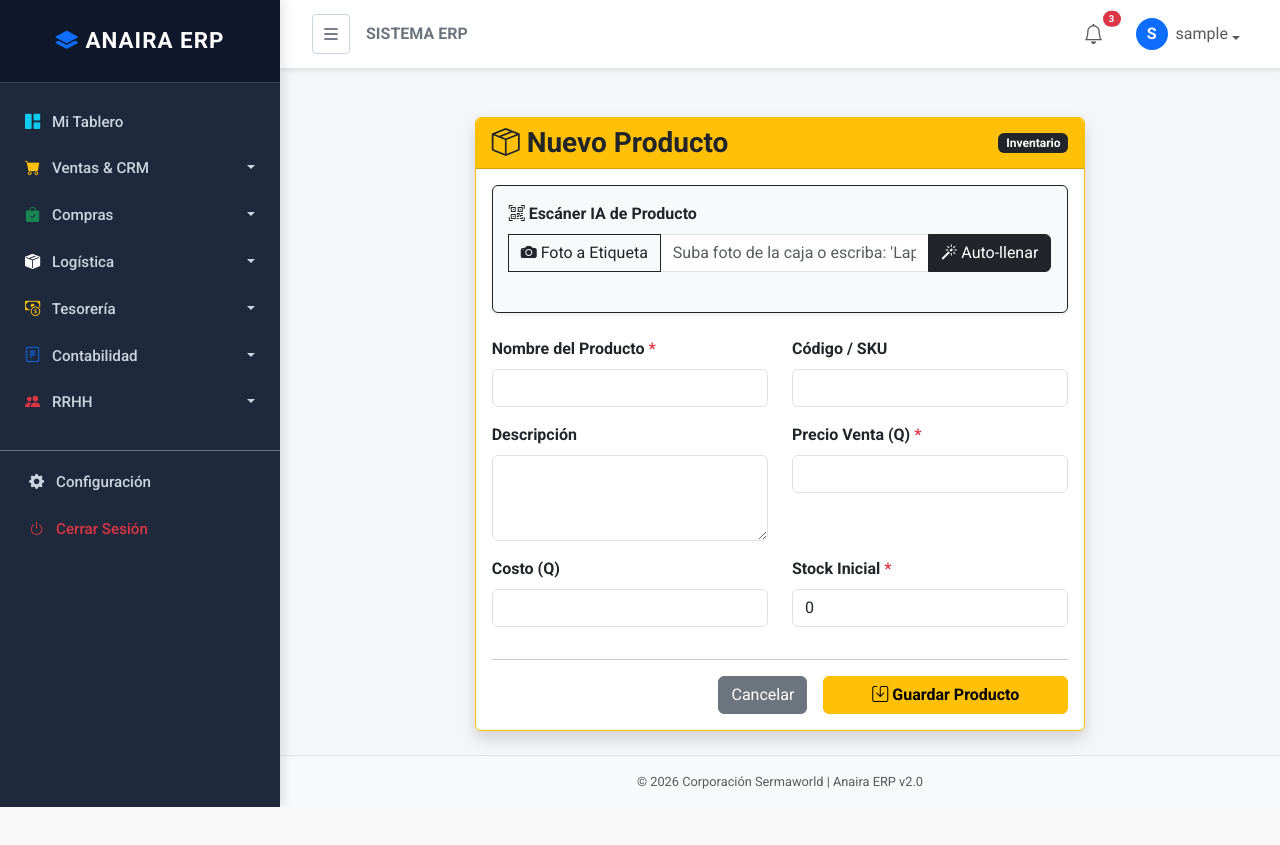
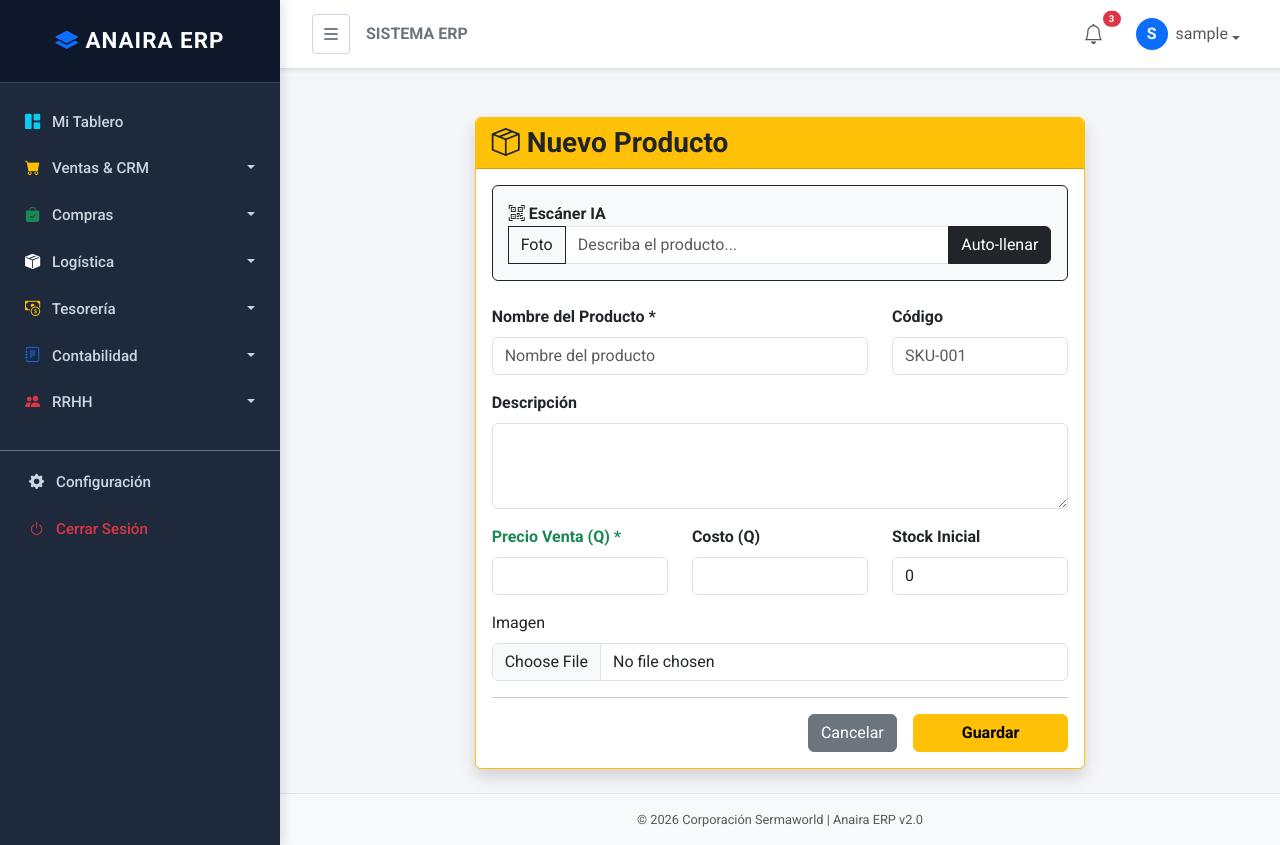
Before and after one commit to SergioReyes42/anaira-erp, a Django app: page /logistica/productos/nuevo/ in a window 1280 px wide. Before the commit the page ends 807 px from the top, so only its background shows below. Run offline with Django 4.2, Linux system fonts and the light colour scheme; the visitor is signed in with stand-in values (Sample User, id 1).

Commit message:
productos0000

```diff
--- a/templates/core/inventory/product_form.html
+++ b/templates/core/inventory/product_form.html
@@ -5,70 +5,66 @@
     <div class="row justify-content-center">
         <div class="col-md-8">
             <div class="card shadow border-warning">
-                <div class="card-header bg-warning text-dark d-flex justify-content-between align-items-center">
+                <div class="card-header bg-warning text-dark">
                     <h3 class="mb-0 fw-bold"><i class="bi bi-box-seam"></i> Nuevo Producto</h3>
-                    <span class="badge bg-dark text-white">Inventario</span>
                 </div>
-
                 <div class="card-body">
 
-                    <div class="card border-dark mb-4 shadow-sm bg-light">
+                    <div class="card border-dark mb-4 bg-light">
                         <div class="card-body p-3">
-                            <label class="form-label fw-bold text-dark mb-2">
-                                <i class="bi bi-qr-code-scan"></i> Escáner IA de Producto
-                            </label>
+                            <label class="fw-bold"><i class="bi bi-qr-code-scan"></i> Escáner IA</label>
                             <div class="input-group">
                                 <input type="file" id="aiImage" class="d-none" accept="image/*">
-
-                                <button class="btn btn-outline-dark" type="button" onclick="document.getElementById('aiImage').click()">
-                                    <i class="bi bi-camera-fill"></i> Foto a Etiqueta
-                                </button>
-
-                                <input type="text" id="aiPrompt" class="form-control"
-                                       placeholder="Suba foto de la caja o escriba: 'Laptop HP 15 pulgadas ram 8gb'">
-
-                                <button class="btn btn-dark" type="button" id="btnMagic">
-                                    <i class="bi bi-magic"></i> Auto-llenar
-                                </button>
+                                <button class="btn btn-outline-dark" type="button" onclick="document.getElementById('aiImage').click()">Foto</button>
+                                <input type="text" id="aiPrompt" class="form-control" placeholder="Describa el producto...">
+                                <button class="btn btn-dark" type="button" id="btnMagic">Auto-llenar</button>
                             </div>
-                            <small id="fileNameDisplay" class="text-muted ms-2 fst-italic"></small>
                         </div>
                     </div>
 
                     <form method="post" enctype="multipart/form-data">
                         {% csrf_token %}
 
-                        {% if not form.fields %}
-                            <div class="alert alert-danger">
-                                <strong>¡Error de Configuración!</strong><br>
-                                No se encontraron campos. Verifique su archivo <code>core/forms.py</code>.
+                        <div class="row mb-3">
+                            <div class="col-md-8">
+                                <label class="form-label fw-bold">Nombre del Producto *</label>
+                                <input type="text" name="name" id="id_name" class="form-control" required placeholder="Nombre del producto">
                             </div>
-                        {% endif %}
+                            <div class="col-md-4">
+                                <label class="form-label fw-bold">Código</label>
+                                <input type="text" name="code" id="id_code" class="form-control" placeholder="SKU-001">
+                            </div>
+                        </div>
 
-                        <div class="row">
-                            {% for field in form %}
-                            <div class="col-md-6 mb-3">
-                                <label class="form-label fw-bold">
-                                    {{ field.label }}
-                                    {% if field.field.required %}<span class="text-danger">*</span>{% endif %}
-                                </label>
+                        <div class="mb-3">
+                            <label class="form-label fw-bold">Descripción</label>
+                            <textarea name="description" id="id_description" class="form-control" rows="3"></textarea>
+                        </div>
 
-                                {{ field }}
+                        <div class="row mb-3">
+                            <div class="col-md-4">
+                                <label class="form-label fw-bold text-success">Precio Venta (Q) *</label>
+                                <input type="number" step="0.01" name="price" id="id_price" class="form-control" required>
+                            </div>
+                            <div class="col-md-4">
+                                <label class="form-label fw-bold">Costo (Q)</label>
+                                <input type="number" step="0.01" name="cost" class="form-control">
+                            </div>
+                            <div class="col-md-4">
+                                <label class="form-label fw-bold">Stock Inicial</label>
+                                <input type="number" name="stock" class="form-control" value="0">
+                            </div>
+                        </div>
 
-                                {% if field.errors %}
-                                    <div class="text-danger small">{{ field.errors }}</div>
-                                {% endif %}
-                            </div>
-                            {% endfor %}
+                        <div class="mb-3">
+                            <label class="form-label">Imagen</label>
+                            <input type="file" name="image" class="form-control">
                         </div>
 
                         <hr>
-
                         <div class="d-grid gap-2 d-md-flex justify-content-md-end">
                             <a href="{% url 'product_list' %}" class="btn btn-secondary me-md-2">Cancelar</a>
-                            <button type="submit" class="btn btn-warning fw-bold px-5">
-                                <i class="bi bi-save"></i> Guardar Producto
-                            </button>
+                            <button type="submit" class="btn btn-warning fw-bold px-5">Guardar</button>
                         </div>
                     </form>
                 </div>
@@ -82,75 +78,50 @@
     const btnMagic = document.getElementById('btnMagic');
     const aiPrompt = document.getElementById('aiPrompt');
     const aiImageInput = document.getElementById('aiImage');
-        const fileNameDisplay = document.getElementById('fileNameDisplay');
 
-        // BÚSQUEDA INTELIGENTE DE CAMPOS (Detecta Inglés o Español)
-        const fieldName = document.getElementById('id_name') || document.getElementById('id_nombre');
-        const fieldDesc = document.getElementById('id_description') || document.getElementById('id_descripcion');
-        const fieldCode = document.getElementById('id_code') || document.getElementById('id_codigo');
-        const fieldPrice = document.getElementById('id_price') || document.getElementById('id_precio') || document.getElementById('id_precio_venta');
-
-        // Mostrar nombre archivo
-        aiImageInput.addEventListener('change', function() {
-            if(this.files[0]) {
-                fileNameDisplay.textContent = "📦 " + this.files[0].name;
-                aiPrompt.placeholder = "¡Listo para escanear!";
-                aiPrompt.disabled = true;
-            }
-        });
+    // Mapeo manual de campos
+    const fieldName = document.getElementById('id_name');
+    const fieldCode = document.getElementById('id_code');
+    const fieldDesc = document.getElementById('id_description');
+    const fieldPrice = document.getElementById('id_price');
 
     if(btnMagic) {
         btnMagic.addEventListener('click', async () => {
-                const originalText = btnMagic.innerHTML;
-                btnMagic.innerHTML = '<span class="spinner-border spinner-border-sm"></span> Analizando...';
+            btnMagic.innerHTML = '...';
             btnMagic.disabled = true;
 
             try {
                 let response;
+                // Si hay foto
+                if (aiImageInput.files.length > 0) {
                     const formData = new FormData();
-
-                    // A. MODO FOTO
-                    if (aiImageInput.files.length > 0) {
                     formData.append('image', aiImageInput.files[0]);
                     formData.append('context', 'PRODUCTO');
                     response = await fetch('/api/ai-magic/', { method: 'POST', body: formData });
-
-                    // B. MODO TEXTO
                 } else {
-                        const texto = aiPrompt.value;
-                        if(!texto) throw new Error("Suba una foto o escriba detalles.");
+                    // Si es texto
                     response = await fetch('/api/ai-magic/', {
                         method: 'POST',
                         headers: { 'Content-Type': 'application/json' },
-                            body: JSON.stringify({ prompt: texto })
+                        body: JSON.stringify({ prompt: aiPrompt.value })
                     });
                 }
 
                 const json = await response.json();
-
                 if(json.status === 'ok') {
                     const data = json.data;
-                        console.log("IA Data:", data);
-
-                        // LLENADO INTELIGENTE
-                        if(data.nombre && fieldName) {
-                            fieldName.value = data.nombre;
-                            if(data.marca) fieldName.value = data.marca + " " + data.nombre;
+                    if(data.nombre) fieldName.value = data.nombre;
+                    if(data.codigo) fieldCode.value = data.codigo;
+                    if(data.descripcion) fieldDesc.value = data.descripcion;
+                    if(data.precio) fieldPrice.value = data.precio;
+                } else {
+                    alert("Error IA: " + json.message);
                 }
-                        if(data.descripcion && fieldDesc) fieldDesc.value = data.descripcion;
-                        if(data.codigo && fieldCode) fieldCode.value = data.codigo;
-                        if(data.precio && fieldPrice) fieldPrice.value = data.precio;
-
-                    } else {
-                        alert("IA dice: " + (json.message || "No pude leer la imagen."));
-                    }
-
             } catch (e) {
                 console.error(e);
                 alert("Error: " + e.message);
             }
-
-                btnMagic.innerHTML = originalText;
+            btnMagic.innerHTML = 'Auto-llenar';
             btnMagic.disabled = false;
         });
     }
```
Lines whose indentation alone changed are shown as unchanged.
